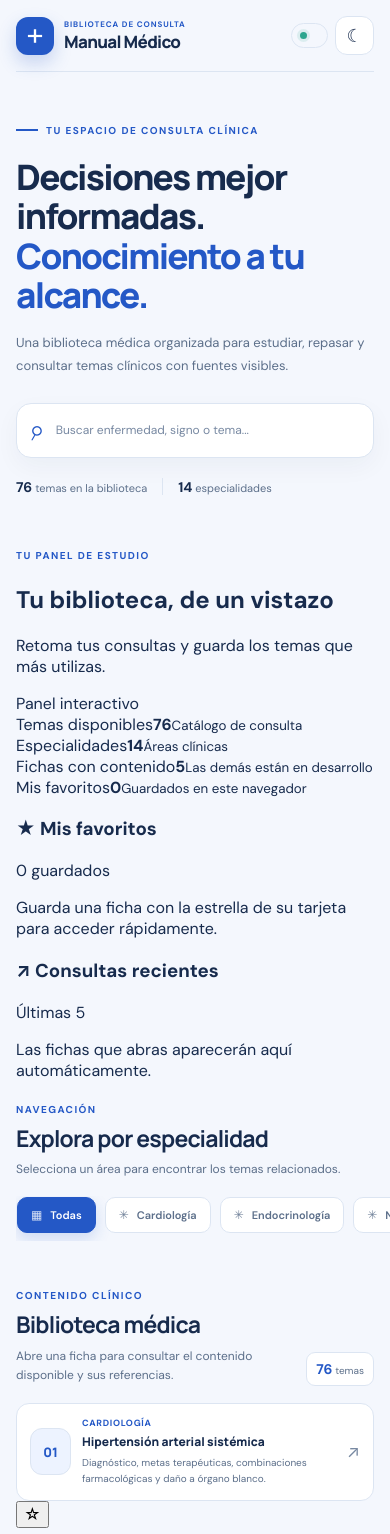
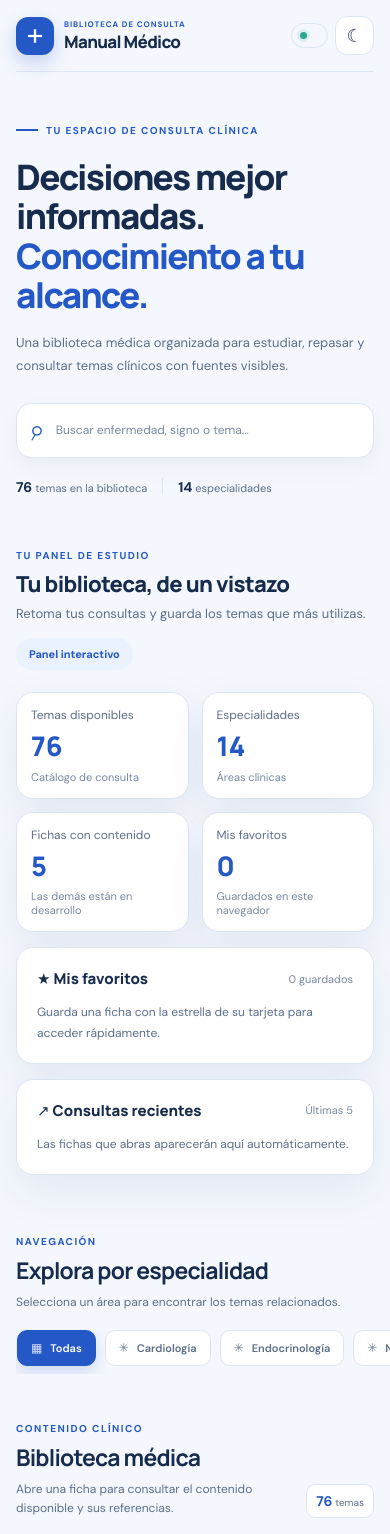
Before and after one commit to speedyred13/manual-medico, a React (Vite) app: page / in a window 390 px wide. Shown: the top 1534 px of the page. Built offline with nearby package versions, Linux system fonts and the light colour scheme.

Commit message:
style: responsive dashboard and favorite controls

```diff
--- a/src/App.css
+++ b/src/App.css
@@ -191,3 +191,31 @@ a { color: var(--acento); }
 :root[data-theme='oscuro'] .app .modal-intro h2 {
   color: var(--texto);
 }
+
+/* Etapa 1: dashboard sin alterar los estilos existentes */
+.dashboard { margin-bottom: 54px; }
+.dashboard-titulo { display:flex; justify-content:space-between; align-items:center; gap:16px; margin-bottom:22px; }
+.dashboard-titulo h2 { font:800 clamp(22px,2.3vw,29px)/1.25 Manrope,sans-serif; letter-spacing:-.7px; margin:7px 0; }
+.dashboard-titulo p { color:var(--texto-secundario); font-size:13px; margin:0; }
+.dashboard-distintivo { color:var(--acento); background:var(--acento-suave); border-radius:999px; padding:9px 13px; font-size:11px; font-weight:700; white-space:nowrap; }
+.dashboard-metricas { display:grid; grid-template-columns:repeat(4,minmax(0,1fr)); gap:13px; margin-bottom:15px; }
+.metrica,.dashboard-panel { background:var(--superficie); border:1px solid var(--borde); border-radius:17px; box-shadow:var(--sombra); }
+.metrica { padding:20px; display:flex; flex-direction:column; gap:7px; }
+.metrica>span { color:var(--texto-secundario); font-size:12px; }
+.metrica>strong { color:var(--acento); font:800 32px/1.2 Manrope,sans-serif; }
+.metrica>small { color:var(--texto-tenue); font-size:11px; }
+.dashboard-paneles { display:grid; grid-template-columns:repeat(2,minmax(0,1fr)); gap:15px; }
+.dashboard-panel { padding:20px; min-width:0; }
+.dashboard-panel-cabecera { display:flex; justify-content:space-between; align-items:center; gap:10px; margin-bottom:13px; }
+.dashboard-panel-cabecera h3 { margin:0; font:800 15px Manrope,sans-serif; }
+.dashboard-panel-cabecera span { font-size:11px; color:var(--texto-tenue); }
+.dashboard-ayuda { font-size:12px; line-height:1.7; color:var(--texto-secundario); margin:0; }
+.dashboard-enlaces { display:grid; gap:5px; }
+.dashboard-enlaces button { display:flex; justify-content:space-between; gap:10px; align-items:center; text-align:left; border:0; border-radius:9px; background:transparent; padding:10px; color:var(--texto); cursor:pointer; font-size:12px; }
+.dashboard-enlaces button:hover { background:var(--acento-suave); color:var(--acento); }
+.tarjeta-contenedor { position:relative; min-width:0; }
+.tarjeta-contenedor>.tarjeta-tema { width:100%; height:100%; padding-right:54px; }
+.favorito-boton { position:absolute; top:12px; right:12px; z-index:1; border:1px solid var(--borde); border-radius:10px; background:var(--superficie); color:var(--texto-tenue); width:34px; height:34px; cursor:pointer; font-size:22px; line-height:1; }
+.favorito-boton:hover,.favorito-boton.es-favorito { color:var(--acento); background:var(--acento-suave); border-color:var(--acento); }
+@media(max-width:800px) { .dashboard-metricas { grid-template-columns:repeat(2,minmax(0,1fr)); } .dashboard-paneles { grid-template-columns:1fr; } }
+@media(max-width:480px) { .dashboard-titulo { align-items:flex-start; flex-direction:column; } .metrica { padding:14px; } .metrica>strong { font-size:27px; } }
```
